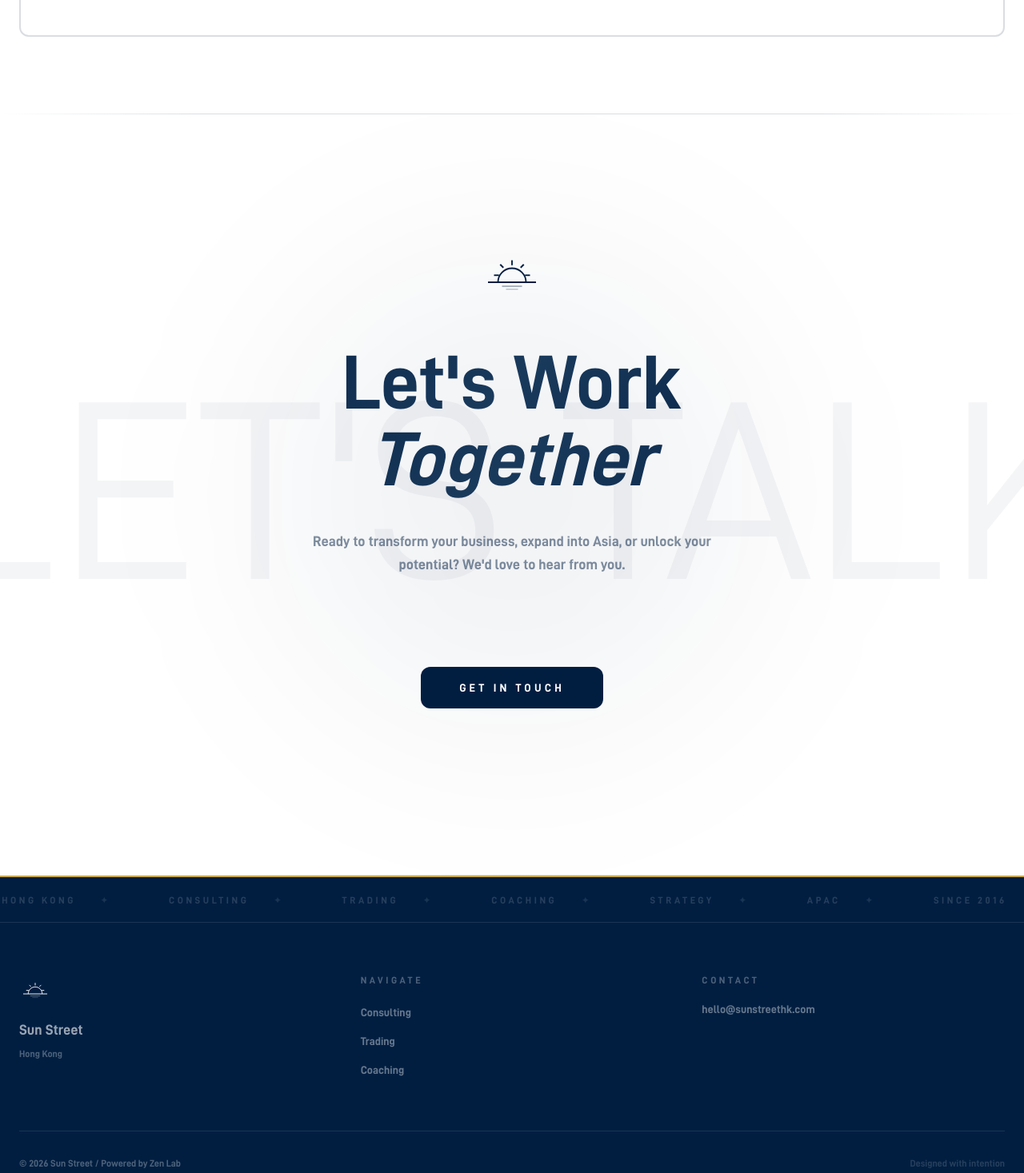
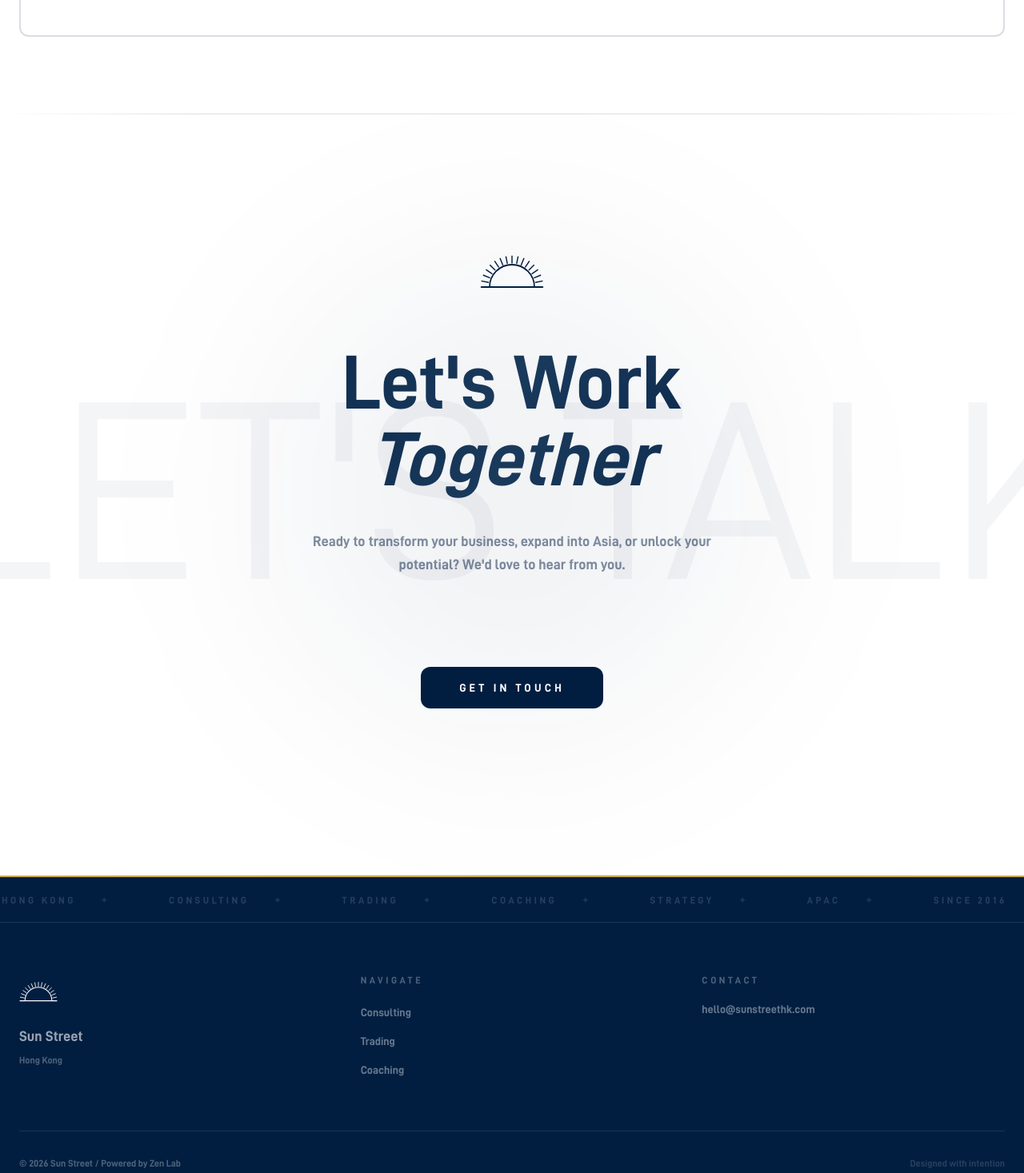
Before and after one commit to SikeGottem/sunstreet, a Next.js app: page /trading in a window 1280 px wide. Shown: the part 1330-2797 px from the top of the page at 80% size. Built offline with nearby package versions, Linux system fonts and the light colour scheme.

Commit message:
fix: replace approximate sun logo with accurate recreation from original site

```diff
--- a/src/components/PageFooter.tsx
+++ b/src/components/PageFooter.tsx
@@ -111,17 +111,7 @@ export default function PageFooter() {
           <div className="grid md:grid-cols-3 gap-12 items-start">
             <Reveal>
               <div>
-                <svg viewBox="0 0 64 64" fill="none" xmlns="http://www.w3.org/2000/svg" className="w-10 h-10 mb-4">
-                  <line x1="8" y1="40" x2="56" y2="40" stroke="white" strokeWidth="1.5" />
-                  <path d="M18 40C18 32.268 24.268 26 32 26C39.732 26 46 32.268 46 40" stroke="white" strokeWidth="1.5" fill="none" />
-                  <line x1="32" y1="18" x2="32" y2="23" stroke="white" strokeWidth="1.5" />
-                  <line x1="20.2" y1="22.2" x2="23.4" y2="25.4" stroke="white" strokeWidth="1.5" />
-                  <line x1="43.8" y1="22.2" x2="40.6" y2="25.4" stroke="white" strokeWidth="1.5" />
-                  <line x1="14" y1="33" x2="19" y2="33" stroke="white" strokeWidth="1.5" />
-                  <line x1="45" y1="33" x2="50" y2="33" stroke="white" strokeWidth="1.5" />
-                  <line x1="22" y1="44" x2="42" y2="44" stroke="white" strokeWidth="1" opacity="0.5" />
-                  <line x1="26" y1="47" x2="38" y2="47" stroke="white" strokeWidth="1" opacity="0.3" />
-                </svg>
+                <SunLogo className="w-12 h-12 mb-4 text-white" />
                 <p className="font-sans text-lg text-white/60">Sun Street</p>
                 <p className="text-xs text-white/30 mt-2">Hong Kong</p>
               </div>
--- a/src/components/PageNav.tsx
+++ b/src/components/PageNav.tsx
@@ -104,7 +104,7 @@ export default function PageNav() {
       >
         {/* Logo at top */}
         <div className="absolute top-8 left-1/2 -translate-x-1/2">
-          <SunLogo className="w-12 h-12 text-white [&_*]:fill-white [&_*]:stroke-white" />
+          <SunLogo className="w-12 h-12 text-white" />
         </div>
 
         <div className="flex flex-col items-center gap-10">
--- a/src/components/SunLogo.tsx
+++ b/src/components/SunLogo.tsx
@@ -1,15 +1,46 @@
 export default function SunLogo({ className = "w-10 h-10" }: { className?: string }) {
+  // Recreated from the original sunstreethk.com Framer logo
+  // Semicircle sunrise on a horizon line with ~17 radiating rays
+  const cx = 50;
+  const cy = 55;
+  const r = 35;
+  const rayInner = r + 2;
+  const rayOuter = r + 14;
+  // 17 rays from 180° to 0° (left to right across the top)
+  const rayCount = 17;
+  const rays = [];
+  for (let i = 0; i < rayCount; i++) {
+    const angle = Math.PI - (i * Math.PI) / (rayCount - 1);
+    const x1 = cx + Math.cos(angle) * rayInner;
+    const y1 = cy + Math.sin(angle) * -rayInner;
+    const x2 = cx + Math.cos(angle) * rayOuter;
+    const y2 = cy + Math.sin(angle) * -rayOuter;
+    rays.push({ x1, y1, x2, y2 });
+  }
+
   return (
-    <svg viewBox="0 0 64 64" fill="none" xmlns="http://www.w3.org/2000/svg" className={className}>
-      <line x1="8" y1="40" x2="56" y2="40" stroke="#011E41" strokeWidth="1.5" />
-      <path d="M18 40C18 32.268 24.268 26 32 26C39.732 26 46 32.268 46 40" stroke="#011E41" strokeWidth="1.5" fill="none" />
-      <line x1="32" y1="18" x2="32" y2="23" stroke="#011E41" strokeWidth="1.5" />
-      <line x1="20.2" y1="22.2" x2="23.4" y2="25.4" stroke="#011E41" strokeWidth="1.5" />
-      <line x1="43.8" y1="22.2" x2="40.6" y2="25.4" stroke="#011E41" strokeWidth="1.5" />
-      <line x1="14" y1="33" x2="19" y2="33" stroke="#011E41" strokeWidth="1.5" />
-      <line x1="45" y1="33" x2="50" y2="33" stroke="#011E41" strokeWidth="1.5" />
-      <line x1="22" y1="44" x2="42" y2="44" stroke="#011E41" strokeWidth="1" opacity="0.5" />
-      <line x1="26" y1="47" x2="38" y2="47" stroke="#011E41" strokeWidth="1" opacity="0.3" />
+    <svg viewBox="0 0 100 70" fill="none" xmlns="http://www.w3.org/2000/svg" className={className}>
+      {/* Horizon line */}
+      <line x1="2" y1={cy} x2="98" y2={cy} stroke="currentColor" strokeWidth="2.2" />
+      {/* Semicircle arc */}
+      <path
+        d={`M ${cx - r} ${cy} A ${r} ${r} 0 0 1 ${cx + r} ${cy}`}
+        stroke="currentColor"
+        strokeWidth="2.2"
+        fill="none"
+      />
+      {/* Rays */}
+      {rays.map((ray, i) => (
+        <line
+          key={i}
+          x1={ray.x1}
+          y1={ray.y1}
+          x2={ray.x2}
+          y2={ray.y2}
+          stroke="currentColor"
+          strokeWidth="1.8"
+        />
+      ))}
     </svg>
   );
 }
```
Also changed, not shown: public/images/sunstreet-logo.png (added).
